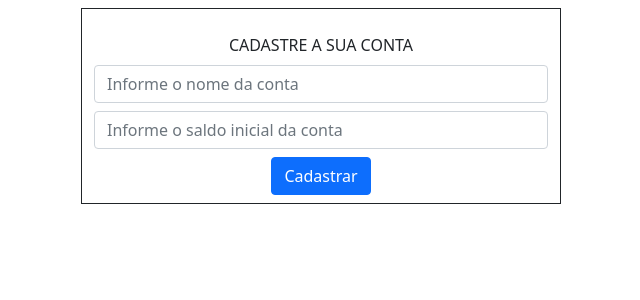
After one commit to abispo/curso-python-proway-202204, a Django app: template modulo_03_web/projeto_financas_pessoais/users/templates/accounts/create.html in a window 1280 px wide. The commit adds this page. Shown: the top 300 px of the page, without its empty margins (319-959 px from the left). Run offline with Django 4.2, Linux system fonts and the light colour scheme; the template is opened without the code that fills it, so the values that code supplies are empty.

Commit message:
Arquivos do projeto de finanças pessoais.

```diff
--- a/modulo_03_web/projeto_financas_pessoais/accounts/models.py
+++ b/modulo_03_web/projeto_financas_pessoais/accounts/models.py
@@ -1,5 +1,6 @@
 from django.contrib.auth.models import User
 from django.db import models
+
 
 class Account(models.Model):
     user = models.ForeignKey(User, on_delete=models.CASCADE)
--- a/modulo_03_web/projeto_financas_pessoais/register/views.py
+++ b/modulo_03_web/projeto_financas_pessoais/register/views.py
@@ -18,6 +18,6 @@ def new(request):
         # Criptografa a senha do usuário. Isso é necessário para o usuário
         # poder fazer o login
         u.set_password(post_data.get("txtPassword"))
-        u.save()
+        u.x()
 
         return render(request, 'register/success.html')
--- /dev/null
+++ b/modulo_03_web/projeto_financas_pessoais/users/templates/accounts/create.html
@@ -0,0 +1,39 @@
+{% extends 'base.html' %}
+
+{% block content %}
+    <div class="container border border-dark mt-2" style="max-width: 480px">
+        <div class="row mt-4">
+            <div class="col align-self-center text-center">
+                CADASTRE A SUA CONTA
+            </div>
+        </div>
+        <form action="{% url 'users:create_account' %}" method="POST">
+            {% csrf_token %}
+            <div class="row my-2">
+                <div class="col">
+                    <input
+                            type="text"
+                            name="txtAccountName"
+                            class="form-control"
+                            placeholder="Informe o nome da conta"
+                    >
+                </div>
+            </div>
+            <div class="row my-2">
+                <div class="col">
+                    <input
+                            type="number"
+                            name="txtInitialBalance"
+                            class="form-control"
+                            placeholder="Informe o saldo inicial da conta"
+                    >
+                </div>
+            </div>
+            <div class="row mb-2">
+                <div class="col d-flex justify-content-center">
+                    <button class="btn btn-primary" type="submit">Cadastrar</button>
+                </div>
+            </div>
+            </form>
+    </div>
+{% endblock %}
--- a/modulo_03_web/projeto_financas_pessoais/users/urls.py
+++ b/modulo_03_web/projeto_financas_pessoais/users/urls.py
@@ -6,5 +6,9 @@ app_name = 'users'
 
 urlpatterns = [
     path('', views.index, name='index'),
-    path('<int:user_id>/', views.detail, name='detail')
+    path('<int:user_id>/', views.detail, name='detail'),
+
+    # Contas do usuário
+    path('me/accounts/create', views.create_account, name='create_account'),
+    path('me/accounts', views.list_accounts, name='list_accounts')
 ]
```
Also changed, not shown: modulo_03_web/projeto_financas_pessoais/users/templates/accounts/list.html (added, +7 -0 lines), modulo_03_web/projeto_financas_pessoais/users/templates/users/index.html (+22 -1 lines), modulo_03_web/projeto_financas_pessoais/users/views.py (+37 -1 lines).
